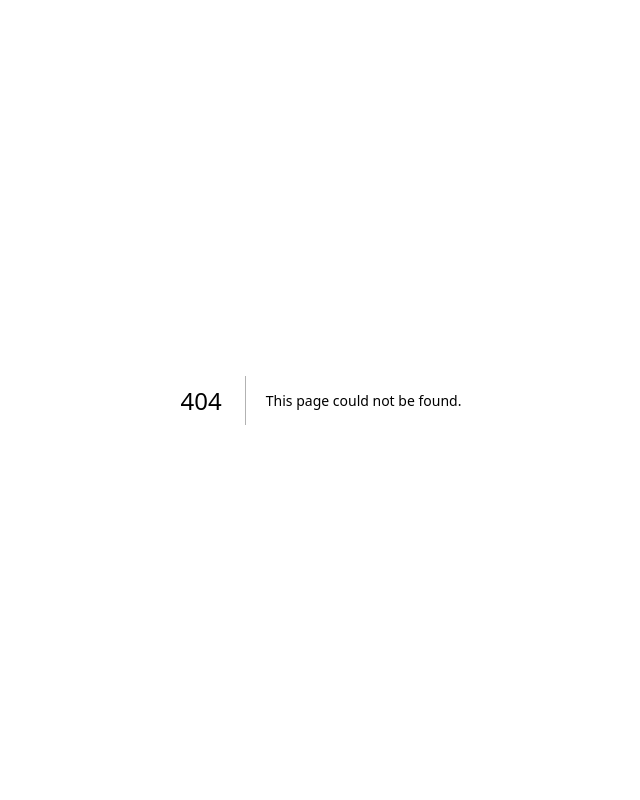
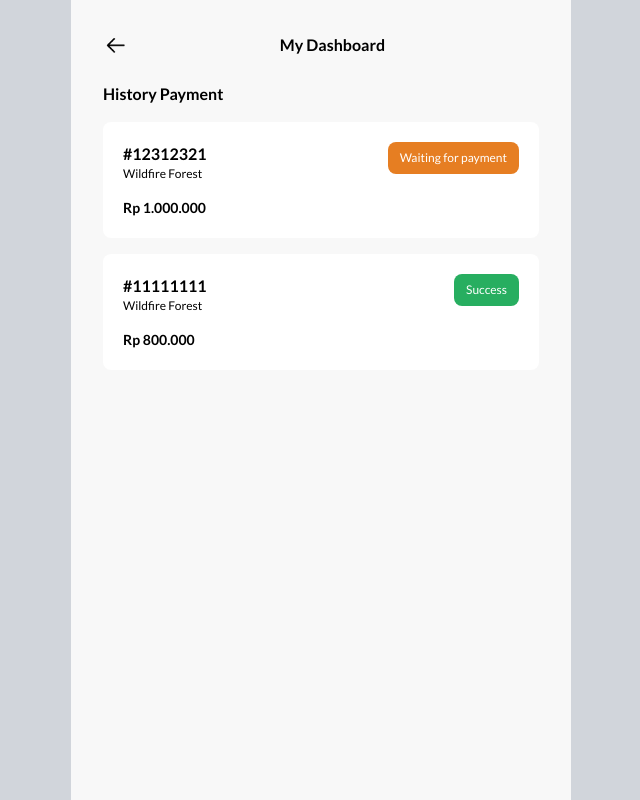
Before and after one commit to GarryLaly/SEAL-Crowdfunding-NextJS, a Next.js app: page /my-dashboard in a window 1280 px wide. Before the commit this address had no page. Shown: the whole page, without its empty margins (319-959 px from the left). Built offline with nearby package versions, Linux system fonts and the light colour scheme.

Commit message:
My dashboard page

```diff
--- /dev/null
+++ b/components/HistoryItem.js
@@ -0,0 +1,22 @@
+import Link from "next/link";
+import { toThousand } from "../helpers";
+import StatusBar from "./StatusBar";
+
+const HistoryItem = ({refNumber, projectTitle, donationAmount, paymentStatus}) => {
+    return (
+      <Link href={`/payment-confirm?status=${paymentStatus}`}>
+        <div className="bg-white flex flex-row justify-between p-5 rounded-lg mb-4">
+          <div>
+            <div className="font-bold text-base">{refNumber}</div>
+            <div className="text-xs mb-4">{projectTitle}</div>
+            <div className="font-bold text-sm">{toThousand(donationAmount)}</div>
+          </div>
+          <div>
+            <StatusBar status={paymentStatus} />
+          </div>
+        </div>
+      </Link>
+    )
+}
+
+export default HistoryItem;
--- a/pages/home.js
+++ b/pages/home.js
@@ -1,5 +1,6 @@
 import Head from "next/head";
 import Image from "next/image";
+import Link from "next/link";
 import Button from "../components/Button";
 import ProjectItem from "../components/ProjectItem";
 
@@ -185,6 +186,7 @@ const Home = () => {
             <div className="text-sm">Good morning,</div>
             <div className="font-bold text-sm">Garry!</div>
           </div>
+          <Link href="/my-dashboard">
             <Image
               src="/icons/ic_profile.png"
               width={26}
@@ -192,6 +194,7 @@ const Home = () => {
               className="cursor-pointer"
               alt="icon"
             />
+          </Link>
         </div>
         <div>
           <div className="font-bold text-base mb-4">Urgent Fundraising</div>
--- /dev/null
+++ b/pages/my-dashboard.js
@@ -0,0 +1,49 @@
+import Head from "next/head";
+import Header from "../components/Header";
+import { toThousand } from "../helpers";
+import StatusBar from "../components/StatusBar";
+import HistoryItem from "../components/HistoryItem";
+
+const MyDashboard = () => {
+  const historyList = [
+    {
+      refNumber: "#12312321",
+      projectTitle: "Wildfire Forest",
+      donationAmount: 1000000,
+      paymentStatus: "waiting",
+    },
+    {
+      refNumber: "#11111111",
+      projectTitle: "Wildfire Forest",
+      donationAmount: 800000,
+      paymentStatus: "success",
+    },
+  ];
+
+  return (
+    <div className="bg-gray-300 font-lato h-screen text-black">
+      <Head>
+        <title>My Dashboard - SEAL Crowdfunding</title>
+        <meta
+          name="description"
+          content="Alone we can do so little; together we can do so much"
+        />
+      </Head>
+      <div className="max-w-500px mx-auto h-full bg-gray3 p-8">
+        <Header title="My Dashboard" url="/home" />
+        <div className="font-bold text-base mb-4">History Payment</div>
+        {historyList.map((item, index) => (
+          <HistoryItem
+            key={index}
+            refNumber={item.refNumber}
+            projectTitle={item.projectTitle}
+            donationAmount={item.donationAmount}
+            paymentStatus={item.paymentStatus}
+          />
+        ))}
+      </div>
+    </div>
+  );
+};
+
+export default MyDashboard;
```
Lines whose indentation alone changed are shown as unchanged.
